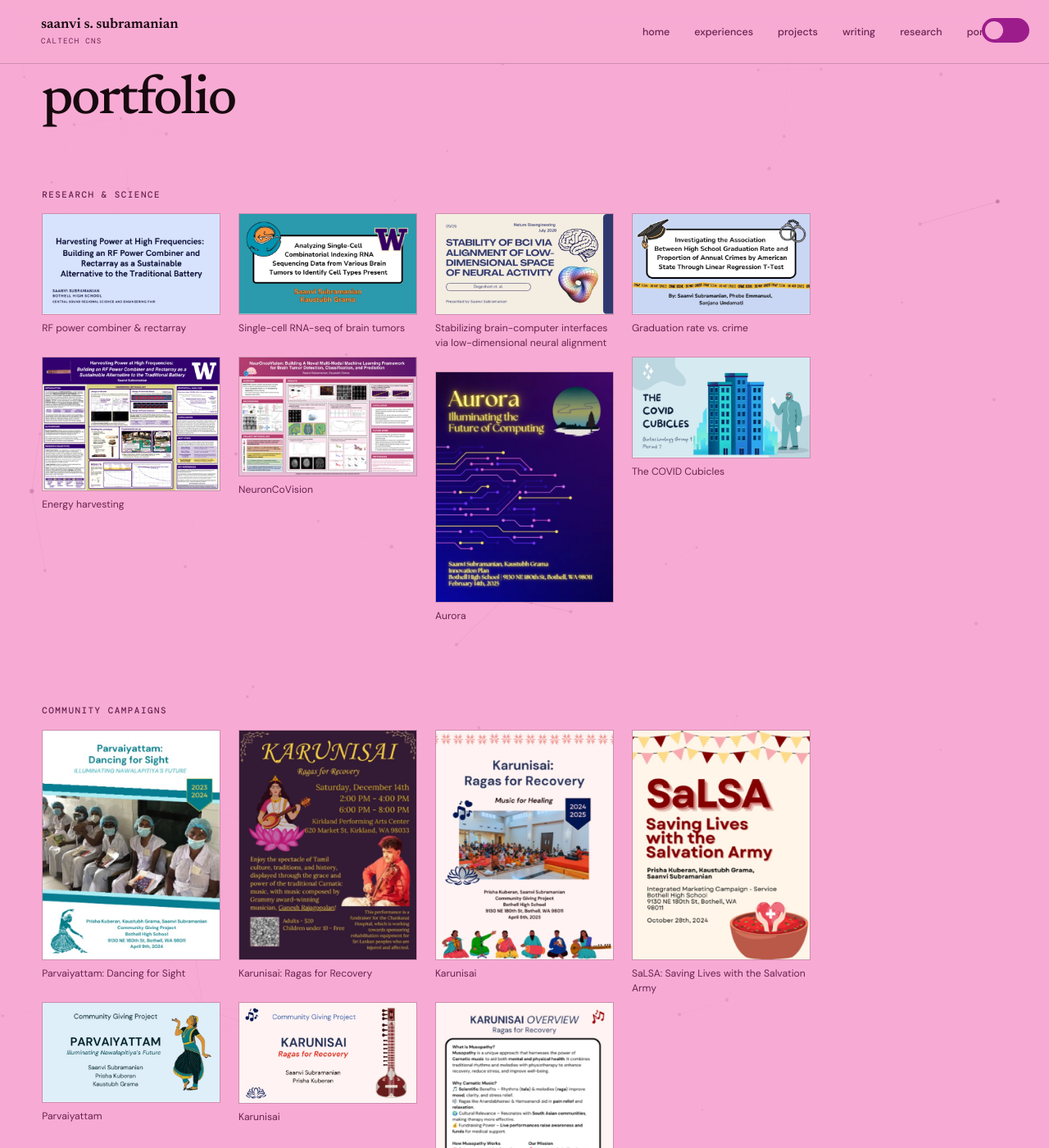
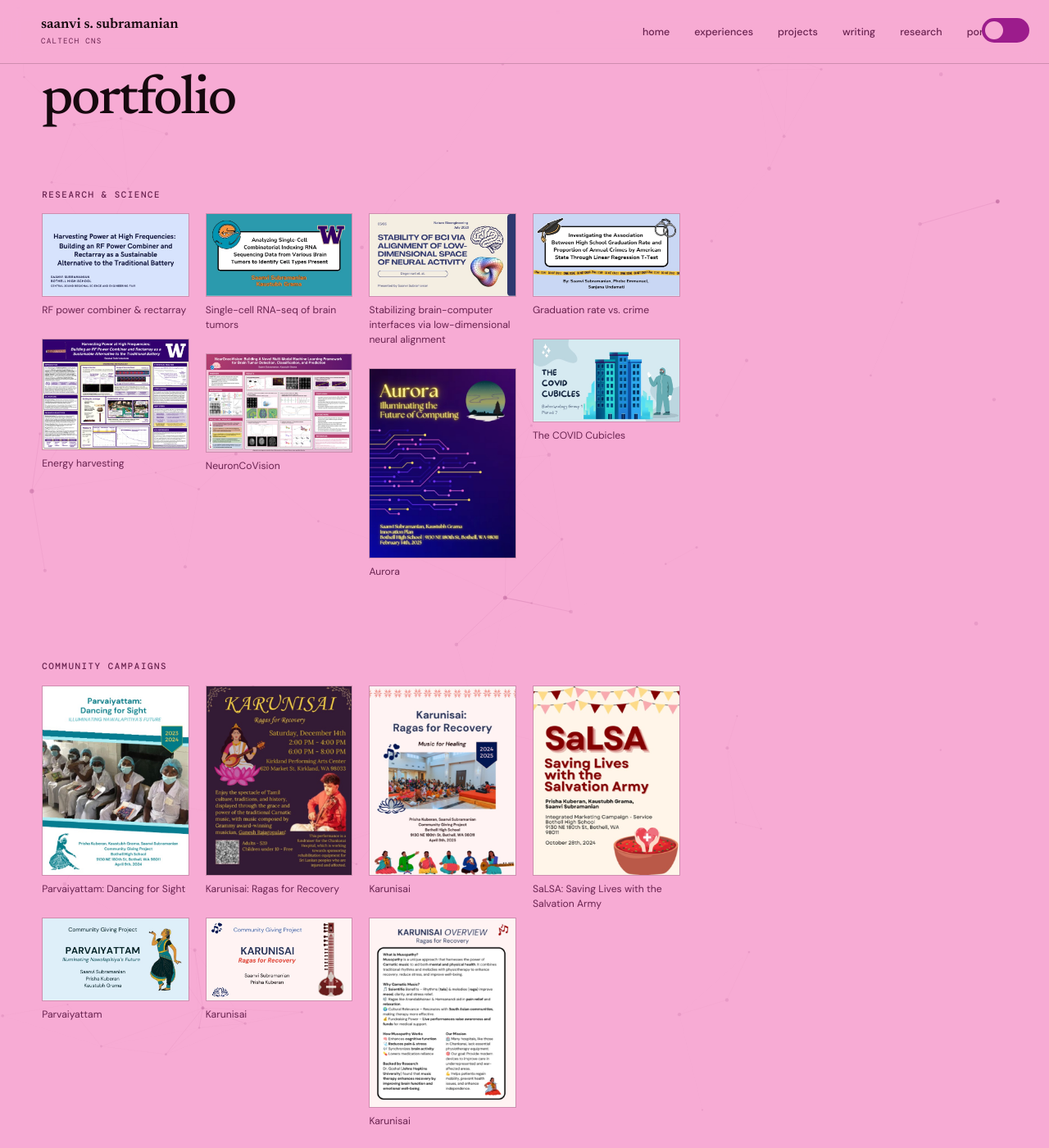
Before and after one commit to saanviiyer/saanviiyer.github.io, a Jekyll site: the page built from pages/portfolio.html, in a window 1280 px wide and 1400 px high, scrolled down 3958 px. Shown: the whole window at 82% size. Built offline with Jekyll 4.4.1, drawn with Linux system fonts in a browser that asks for light colours; some web fonts are replaced.

```diff
--- a/assets/css/style.css
+++ b/assets/css/style.css
@@ -564,7 +564,7 @@
 .post-back a { color: var(--accent); font-family: var(--mono); font-size: 0.7rem; text-decoration: none; text-transform: uppercase; }
 
 /* Portfolio */
-.gallery { columns: 190px; column-gap: 22px; margin-bottom: 56px; }
+.gallery { columns: 155px; column-gap: 20px; margin-bottom: 56px; }
 .pf-item { break-inside: avoid; color: var(--ink); display: inline-block; margin: 0 0 25px; text-decoration: none; width: 100%; }
 .pf-thumb { display: block; overflow: hidden; position: relative; }
 .pf-thumb img { border: 1px solid var(--border); display: block; height: auto; transition: filter 0.2s, transform 0.25s; width: 100%; }
```
